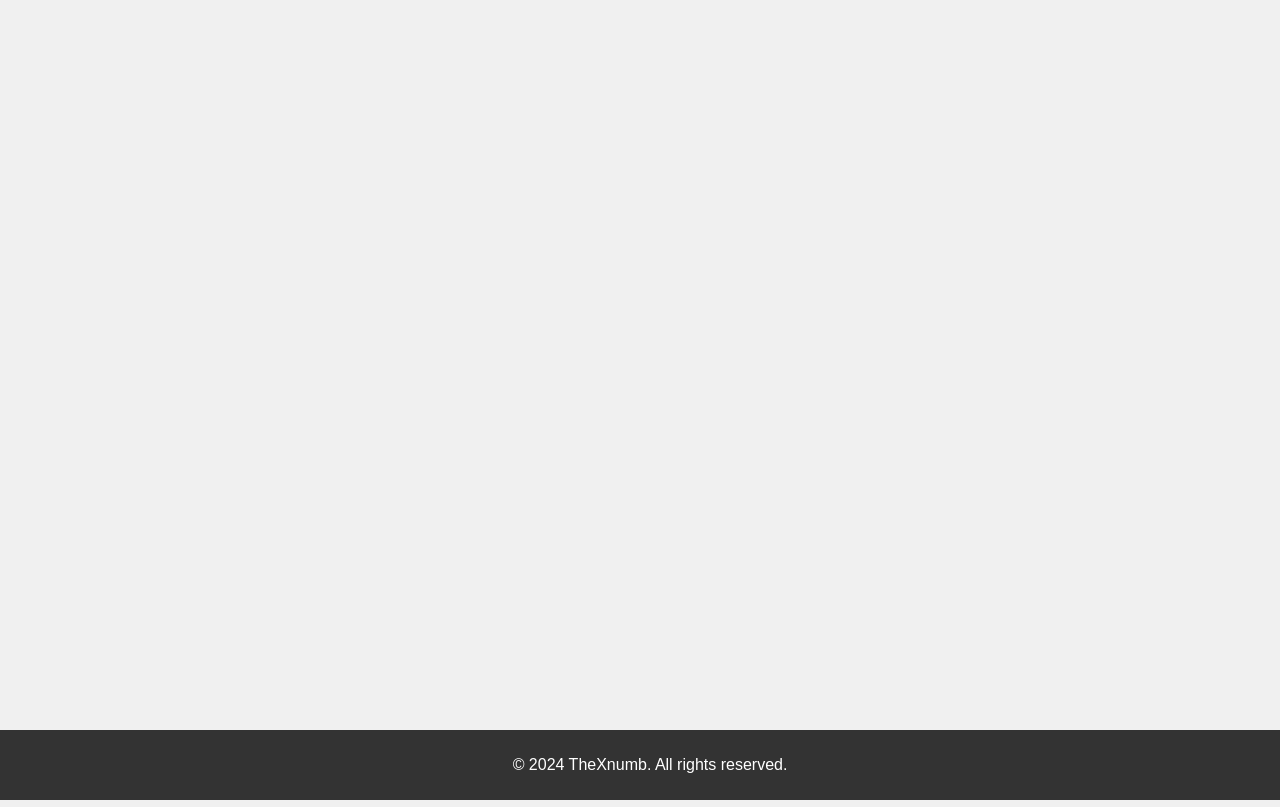
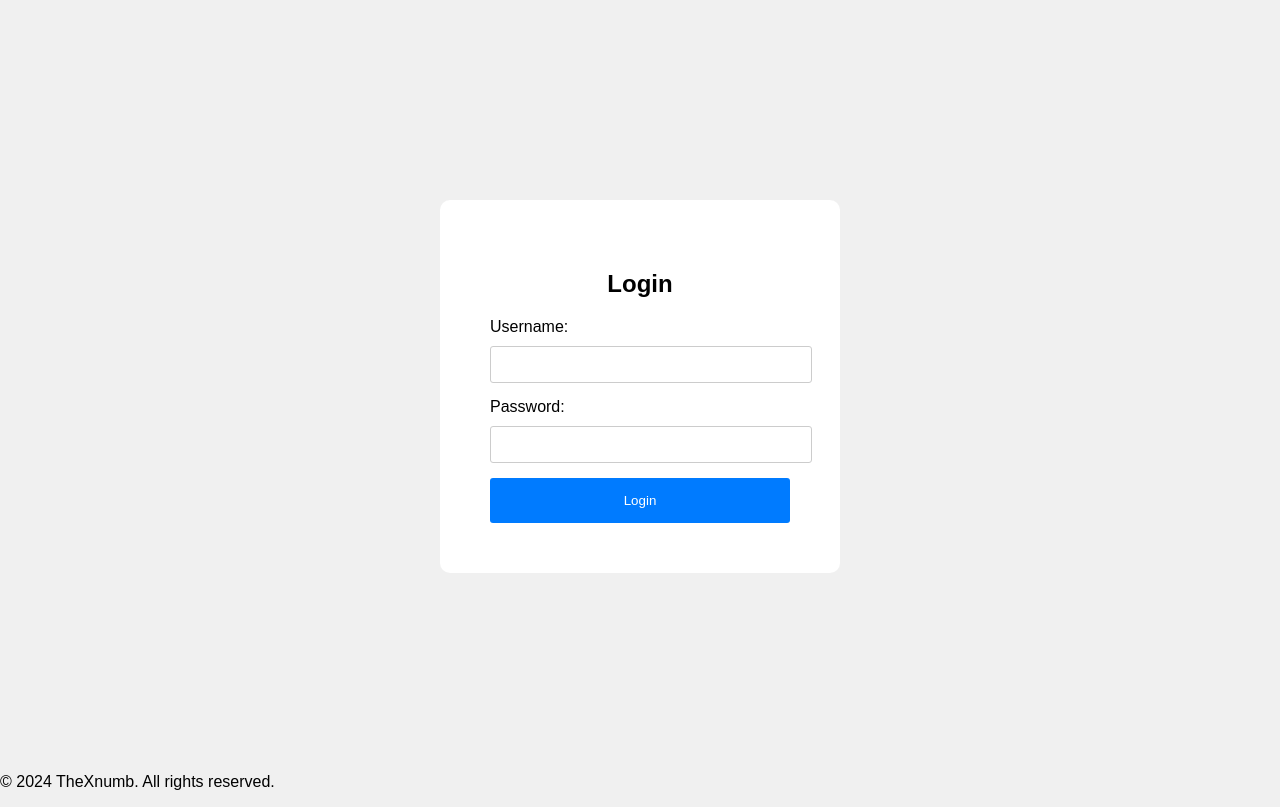
Before and after one commit to thexnumb/php_webapp, a PHP site: page /login.php in a window 1280 px wide. Run offline with PHP 8.4, Linux system fonts and the light colour scheme; data that the repository does not hold is empty.

Commit message:
new files added

```diff
--- a/login.php
+++ b/login.php
@@ -3,13 +3,54 @@
 <head>
     <meta charset="UTF-8">
     <meta name="viewport" content="width=device-width, initial-scale=1.0">
-    <title>Your Website Title</title>
-    <link rel="stylesheet" href="/statics/styles.css">
+    <title>Login Page</title>
+    <link rel="stylesheet" href="/statics/styles_login.css">
 </head>
 <body>
+<?php
+if ($_SERVER["REQUEST_METHOD"] == "POST") {
+    // Check if both username and password are provided
+    if (!empty($_POST['username']) && !empty($_POST['password'])) {
+        // Dummy username and password (Replace this with your actual authentication logic)
+        $dummy_username = "thexnumb";
+        $dummy_password = "password";
 
+        // Check if the provided credentials match the dummy credentials
+        if ($_POST['username'] === $dummy_username && $_POST['password'] === $dummy_password) {
+            // Set session variables
+            setcookie("is_logged", 'true', time() + (86400 * 30), "/"); // 86400 = 1 day
+            setcookie("username", $dummy_username, time() + (86400 * 30), "/"); // 86400 = 1 day
+            // Redirect to the dashboard or any other authenticated page
+            header("Location: user_panel.php");
+            exit();
+        } else {
+            // Invalid credentials
+            $error_message = "Invalid username or password. Please try again.";
+        }
+    } else {
+        // Missing username or password
+        $error_message = "Please enter both username and password.";
+    }
+}
+?>
+
+<div class="login-container">
+        <h2>Login</h2>
+        <form action="login.php" method="post">
+            <label for="username">Username:</label>
+            <input type="text" id="username" name="username" required>
+            <label for="password">Password:</label>
+            <input type="password" id="password" name="password" required>
+            <button type="submit">Login</button>
+        </form>
+    <?php
+        if (!is_null($error_message))
+            echo "<p>$error_message</p>";
+    ?>
+    </div>
 <footer>
         <p>&copy; 2024 TheXnumb. All rights reserved.</p>
     </footer>
 </body>
+
 </html>
--- /dev/null
+++ b/statics/styles_login.css
@@ -0,0 +1,48 @@
+body {
+    font-family: Arial, sans-serif;
+    background-color: #f0f0f0;
+    margin: 0;
+    padding: 0;
+}
+
+.login-container {
+    width: 300px;
+    margin: 200px auto;
+    padding: 50px;
+    background-color: #fff;
+    border-radius: 10px;
+    box-shadow: 0 0 10px rgba(0, 0, 0, 0);
+}
+
+h2 {
+    text-align: center;
+    margin-bottom: 20px;
+}
+
+label {
+    display: block;
+    margin-bottom: 10px;
+}
+
+input[type="text"],
+input[type="password"] {
+    width: 100%;
+    padding: 10px;
+    margin-bottom: 15px;
+    border: 1px solid #ccc;
+    border-radius: 3px;
+}
+
+button {
+    width: 100%;
+    padding: 15px;
+    background-color: #007bff;
+    border: none;
+    color: #fff;
+    border-radius: 3px;
+    cursor: pointer;
+}
+
+button:hover {
+    background-color: #0056b3;
+}
```
Also changed, not shown: statics/functions.js (added, +14 -0 lines), statics/my_db.sql (added, +39 -0 lines), user_panel.php (+6 -5 lines), statics/styles_user_panel.css (renamed from statics/styles.css).
